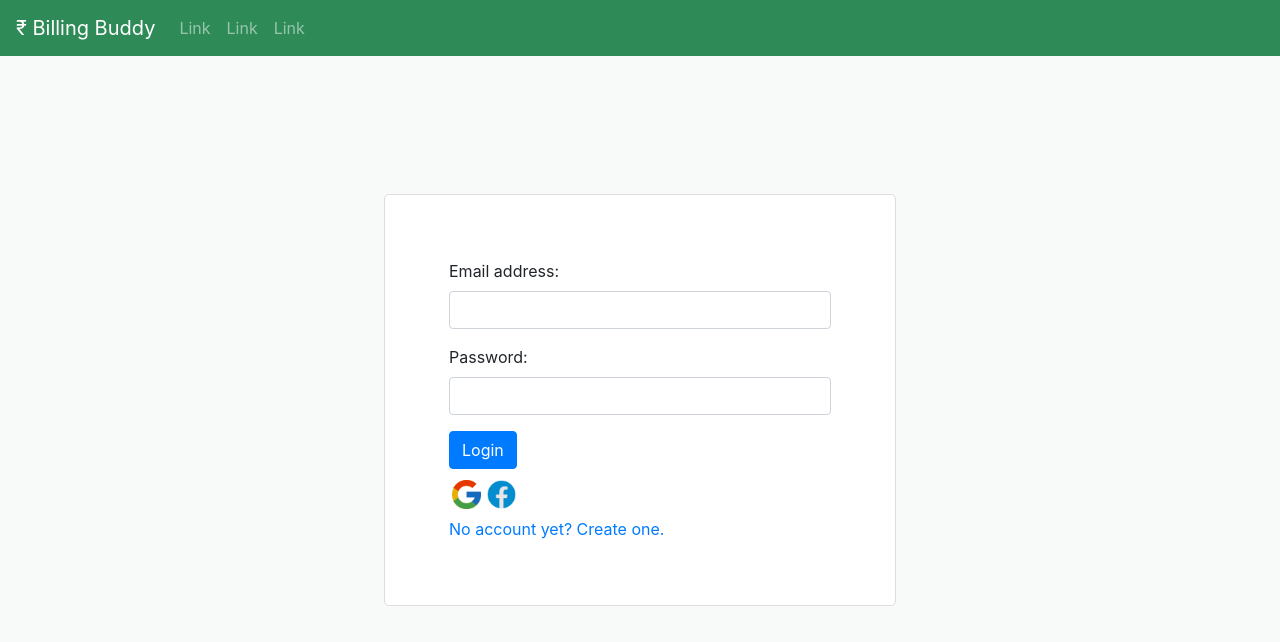
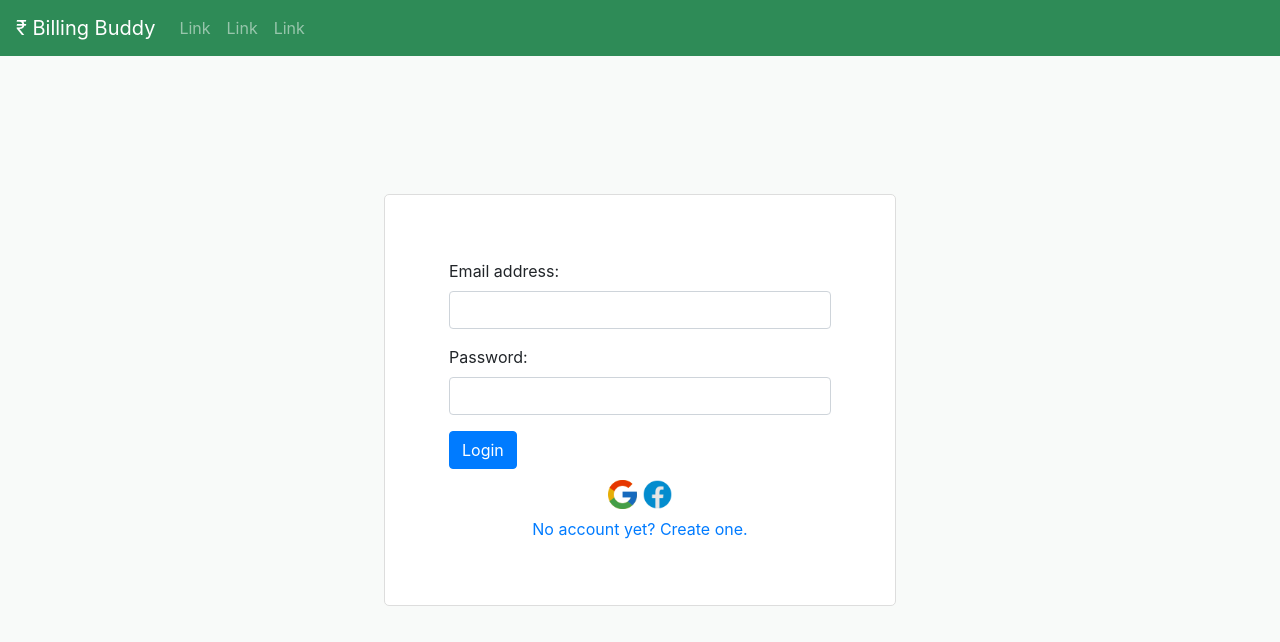
Before and after one commit to sherink08/BillingBuddy, an Angular app: page / in a window 1280 px wide. Shown: the top 642 px of the page. Built offline with nearby package versions, Linux system fonts and the light colour scheme.

Commit message:
login page commit

```diff
--- a/src/app/login/login.component.css
+++ b/src/app/login/login.component.css
@@ -14,6 +14,7 @@
     display: flex;
     margin-top: 8px;
     margin-bottom: 5px;
+    justify-content: center;
 }
 .g-login, .fb-login{
     width: 35px;
--- a/src/app/login/login.component.html
+++ b/src/app/login/login.component.html
@@ -14,6 +14,6 @@
             <span class="g-login"></span>
             <span class="fb-login"></span>
         </div>
-        <div class="mt-1"><a href="">No account yet? Create one.</a></div>
+        <div class="mt-1 text-center"><a href="">No account yet? Create one.</a></div>
     </form>
 </div>
```
